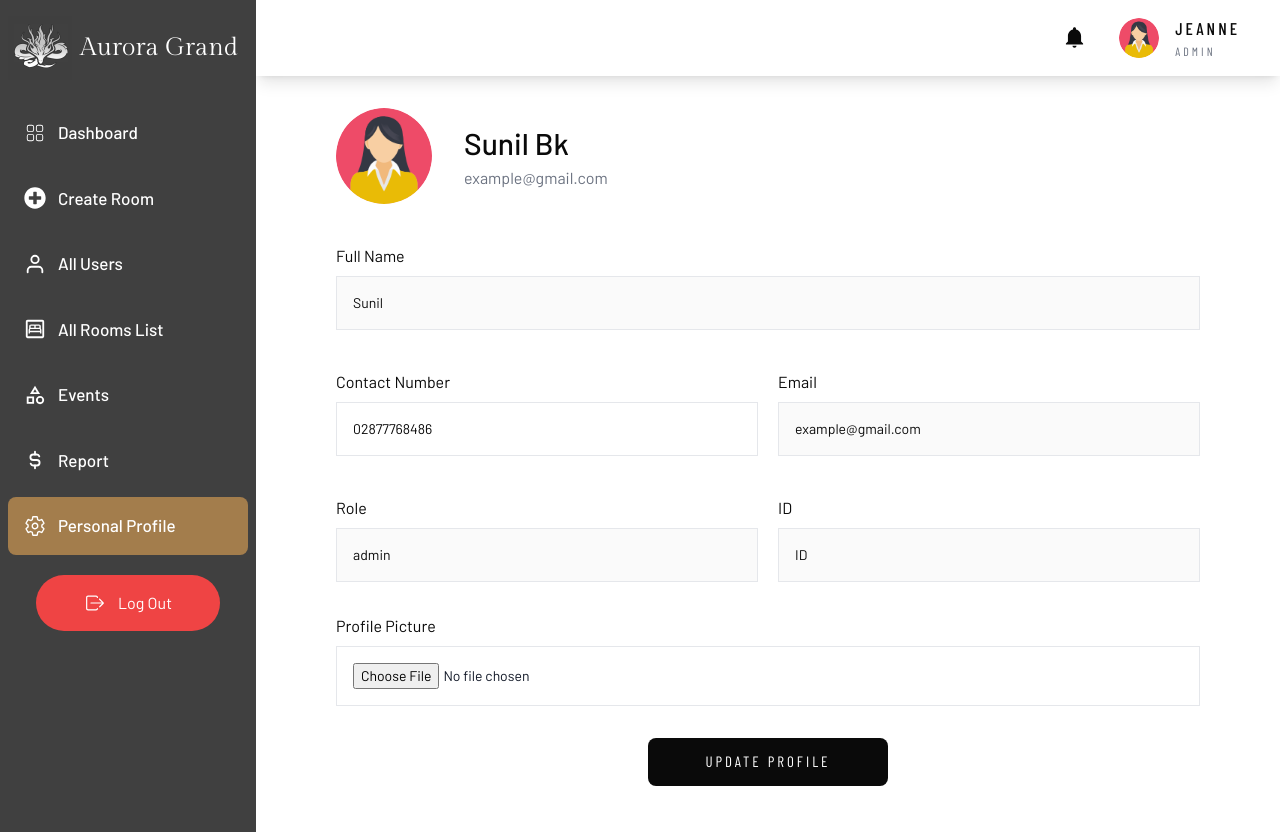
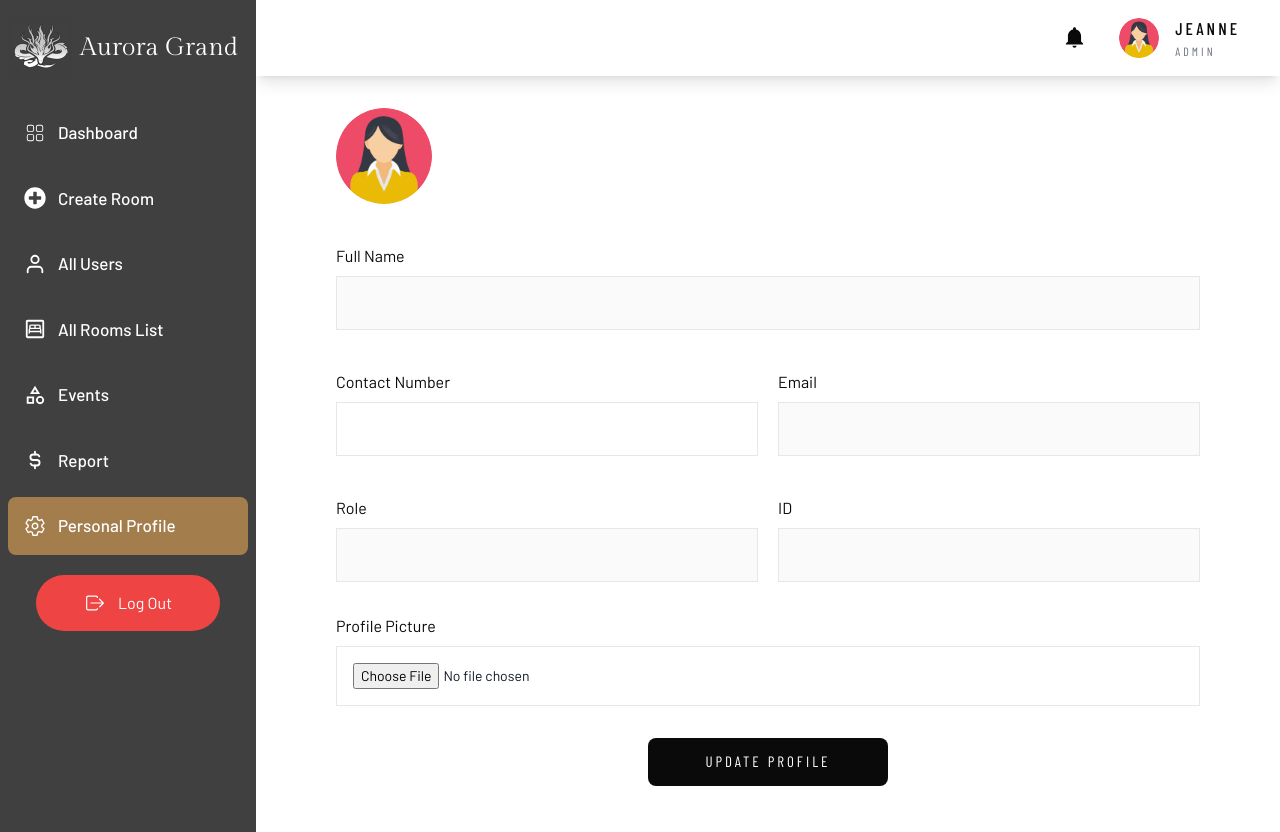
Before and after one commit to shinsodev/frontend-booking-hotel, a React (Vite) app: page /profile in a window 1280 px wide. Built offline with nearby package versions, Linux system fonts and the light colour scheme; a web font is replaced by a local one.

Commit message:
update logic login

```diff
--- a/src/context/AuthContext.jsx
+++ b/src/context/AuthContext.jsx
@@ -10,12 +10,13 @@ const AuthProvider = ({ children }) => {
       const token = localStorage.getItem('token');
       if (token) {
         fetchUserData(token);
+        // console.log(token);
       }
     }, []);
 
     const fetchUserData = async (token) => {
       try {
-        const response = await fetch('http://localhost:8080/get_info', {
+        const response = await fetch('http://localhost:8080/users/get_info', {
           method: 'GET',
           headers: {
             'Authorization': `Bearer ${token}`,
@@ -23,8 +24,11 @@ const AuthProvider = ({ children }) => {
         });
 
         if (response.ok) {
-          const userData = await response.json();
+          const data = await response.json();
+          const userData = data.user;  // Chỉ lấy phần 'user'
           setUser(userData);
+          // console.log(userData);
+          localStorage.setItem('user', JSON.stringify(userData));
         }
       } catch (error) {
         console.error('Error fetching user data:', error);
@@ -34,14 +38,16 @@ const AuthProvider = ({ children }) => {
     // Hàm để xử lý đăng xuất
     const logout = () => {
       localStorage.removeItem('token');
+      localStorage.removeItem('user');
       setUser(null);  // Reset lại user về null
     };
 
     return (
-      <AuthContext.Provider value={{ user, setUser, logout }}>
+      <AuthContext.Provider value={{ user, setUser, logout, fetchUserData }}>
         {children}
       </AuthContext.Provider>
     );
+
   };
 
   export default AuthProvider
--- a/src/pages/Login/Login.jsx
+++ b/src/pages/Login/Login.jsx
@@ -3,13 +3,15 @@ import { Link, useNavigate } from 'react-router-dom';
 import Logo from "../../assets/img/Rooms/room.jpg";
 import GoogleImg from "../../assets/img/google.svg";
 import { IoHome } from "react-icons/io5";
-
+import { useContext } from 'react';
+import { AuthContext } from '../../context/AuthContext';
 
 const Login = () => {
   const [username, setUsername] = useState('');
   const [password, setPassword] = useState('');
   const [error, setError] = useState('');
   const navigate = useNavigate();
+  const { fetchUserData } = useContext(AuthContext);
 
   const handleLogin = async (e) => {
     e.preventDefault();
@@ -32,13 +34,17 @@ const Login = () => {
       if (response.ok) {
         const data = await response.json();
         localStorage.setItem('token', data.token);
+
+        // Fetch user data after login
+        fetchUserData(data.token); // Call the fetchUserData function here
+
         navigate('/');
       } else {
-        setError('Login failed. Please check your email and password.');
+        setError('Login failed. Please check your username and password.');
       }
     } catch (error) {
       setError('Failed to login');
-      console.error('Error:', error);
+      // console.error('Error:', error);
     }
   };
 
--- a/src/pages/Sidebar/UserProfile.jsx
+++ b/src/pages/Sidebar/UserProfile.jsx
@@ -1,17 +1,22 @@
-import React from "react";
+import React, { useContext } from "react";
+import { AuthContext } from "../../context/AuthContext"; // Đảm bảo đường dẫn này đúng
 import User1 from "../../assets/img/user1.png";
 
 const commonClassNameOfInput = "w-full p-4 text-sm text-gray-900 border border-gray-200";
 
 const UserProfile = () => {
+  // Sử dụng useContext để lấy dữ liệu từ AuthContext
+  const { user } = useContext(AuthContext);
+
   return (
     <>
       <section className="py-8 px-20">
         <div className="flex items-center gap-8">
           <img src={User1} alt="" className="w-24 h-24 rounded-full object-cover" />
           <div>
-            <div className="text-[30px] font-medium">Sunil Bk</div>
-            <div className="text-gray-500">example@gmail.com</div>
+            {/* Hiển thị tên và email từ context */}
+            <div className="text-[30px] font-mediu capitalize">{user?.name}</div>
+            <div className="text-gray-500">{user?.email}</div>
           </div>
         </div>
 
@@ -20,27 +25,52 @@ const UserProfile = () => {
           <div className="flex items-center gap-5 mt-10">
             <div className="w-full">
               <div className="mb-2">Full Name </div>
-              <input type="text" className={`capitalize ${commonClassNameOfInput}`} placeholder="Sunil" disabled />
+              {/* Hiển thị dữ liệu từ context */}
+              <input
+                type="text"
+                className={`capitalize ${commonClassNameOfInput}`}
+                placeholder={user?.name}
+                disabled
+              />
             </div>
           </div>
           <div className="flex items-center gap-5 mt-10">
             <div className="w-1/2">
               <div className="mb-2">Contact Number</div>
-              <input type="tel" className={commonClassNameOfInput} placeholder="02877768486" />
+              <input
+                type="tel"
+                className={commonClassNameOfInput}
+                placeholder={user?.phoneNumber}
+              />
             </div>
             <div className="w-1/2">
               <div className="mb-2">Email</div>
-              <input type="email" className={commonClassNameOfInput} placeholder="example@gmail.com" disabled />
+              <input
+                type="email"
+                className={commonClassNameOfInput}
+                placeholder={user?.email}
+                disabled
+              />
             </div>
           </div>
           <div className="flex items-center gap-5 mt-10">
             <div className="w-1/2">
               <div className="mb-2">Role</div>
-              <input type="text" className={commonClassNameOfInput} placeholder="admin" disabled />
+              <input
+                type="text"
+                className={commonClassNameOfInput}
+                placeholder={user?.role}
+                disabled
+              />
             </div>
             <div className="w-1/2">
               <div className="mb-2">ID</div>
-              <input type="number" className={commonClassNameOfInput} placeholder="ID" disabled/>
+              <input
+                type="number"
+                className={commonClassNameOfInput}
+                placeholder={user?.id}
+                disabled
+              />
             </div>
           </div>
           <div className="my-8">
@@ -53,7 +83,6 @@ const UserProfile = () => {
               Update Profile
             </button>
           </div>
-
         </form>
       </section>
     </>
```
